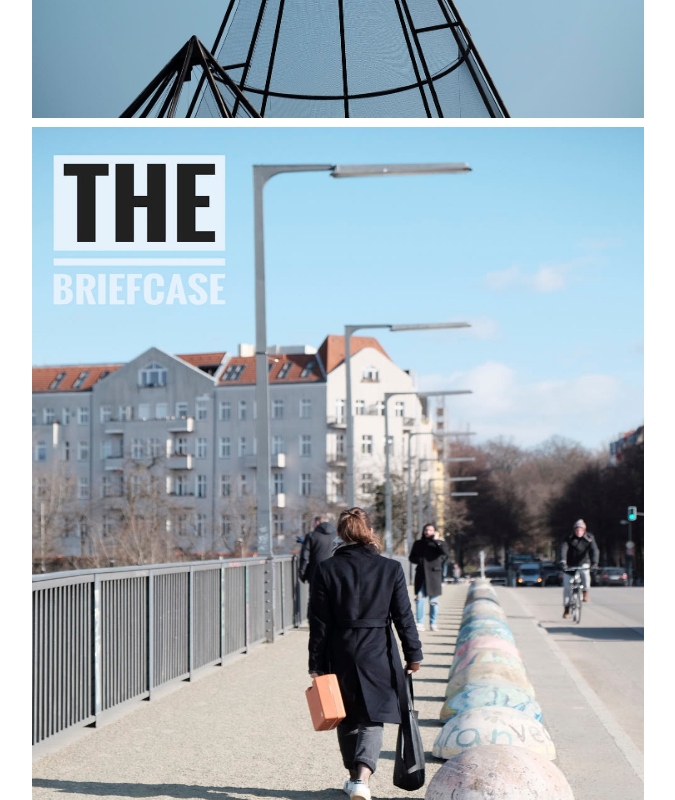
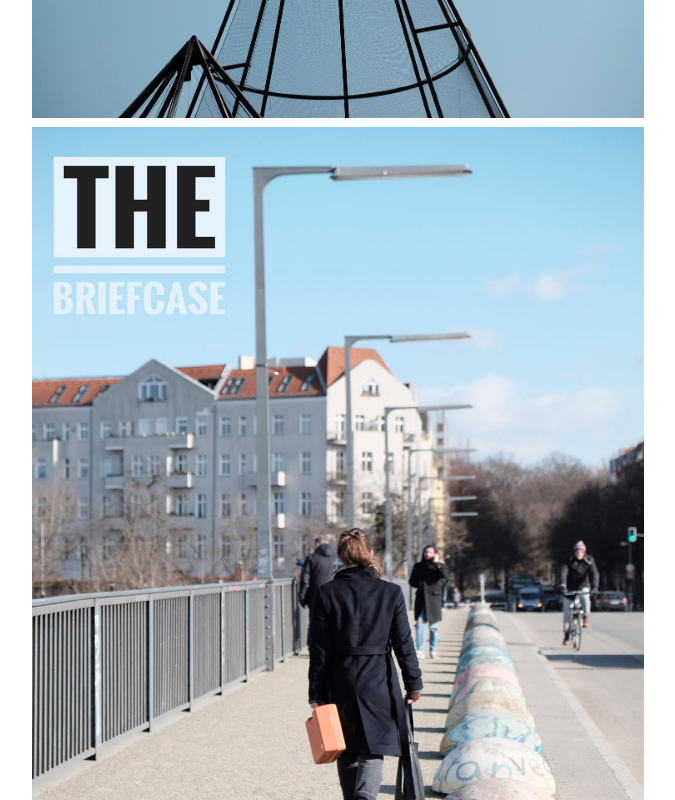
Before and after one commit to josemasar/next-miblog, a Next.js app: page /content/gallery in a window 1280 px wide. Shown: the part 4780-5580 px from the top of the page, without its empty margins (302-977 px from the left). Built offline with nearby package versions, Linux system fonts and the light colour scheme.

Commit message:
found error on static images files, picture sizes corrected

```diff
--- a/pages/content/gallery.js
+++ b/pages/content/gallery.js
@@ -95,7 +95,7 @@ export default function BasicRows() {
             src="/gallery/10.jpg"
             alt="Picture of"
             width={700}
-            height={900}
+            height={950}
             Layout='responsive'
             />
             <Image
```
